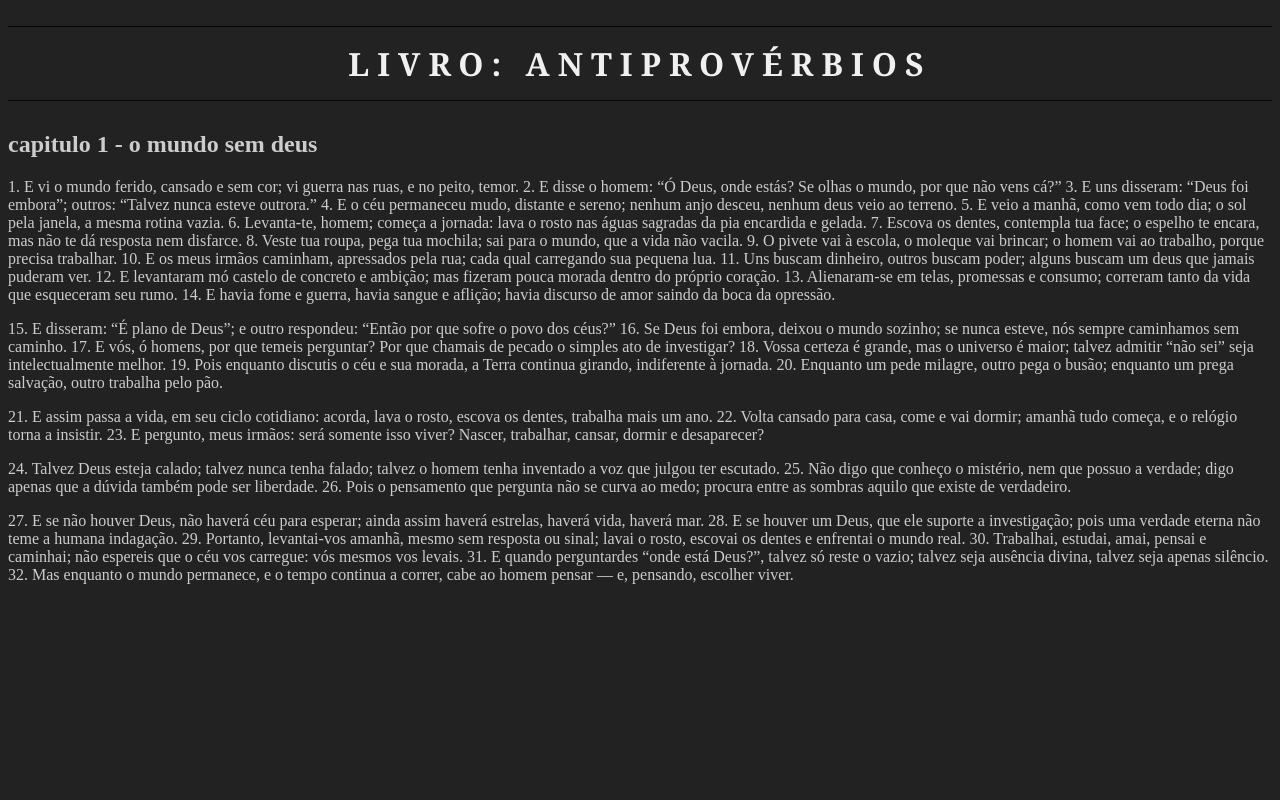
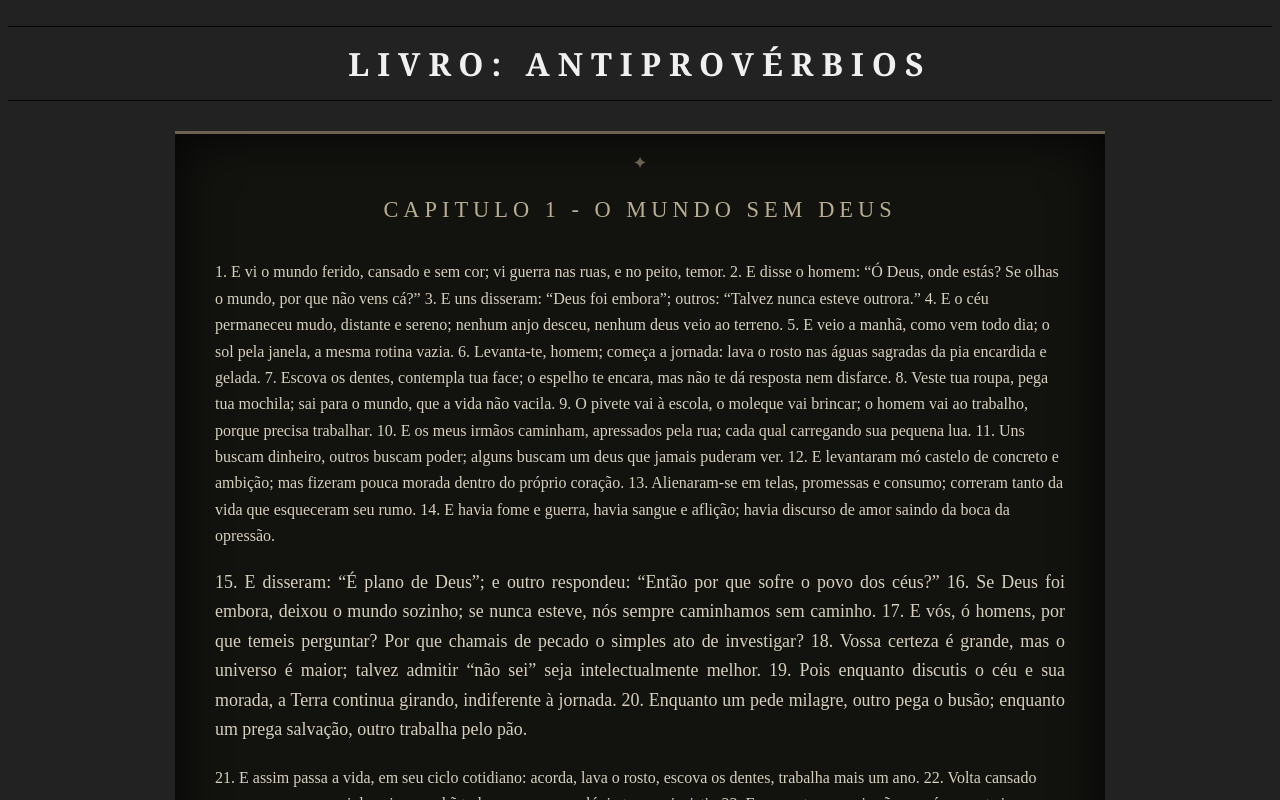
Before and after one commit to abiucas9/Pensamentiss-smo-Book, a plain HTML site: page index.html in a window 1280 px wide. Shown: the part 8800-9600 px from the top of the page. Before the commit the page ends 9400 px from the top, so only its background shows below. Drawn offline with Linux system fonts and the light colour scheme; a web font is replaced by a local one.

Commit message:
Update index.html

```diff
--- a/index.html
+++ b/index.html
@@ -125,9 +125,53 @@ font-size: 0.9em;
 letter-spacing: 5px;
 text-transform: uppercase;
 }
-	.antiproverbios {
+	.antiproverbios-book {
+    background-color: #12120f;
+    color: #d6d0bd;
+    padding: 40px;
+    border-top: 3px solid #6b6250;
+    border-bottom: 3px solid #6b6250;
+    font-family: 'Times New Roman', serif;
+    line-height: 1.65;
+    box-shadow: inset 0 0 50px rgba(0,0,0,0.85);
+    margin: 30px auto;
+    max-width: 850px;
+    position: relative;
+}
 
-	}
+.antiproverbios-book h2 {
+    color: #b8ad91;
+    text-transform: uppercase;
+    letter-spacing: 5px;
+    text-align: center;
+    font-size: 1.4em;
+    margin-bottom: 30px;
+    font-weight: normal;
+}
+
+.antiproverbios-book p {
+    margin-bottom: 20px;
+    text-align: justify;
+    font-size: 1.12em;
+}
+
+.antiproverbios-book strong {
+    color: #e0d6bc;
+}
+
+.antiproverbios-book em {
+    color: #c5baa0;
+}
+
+.antiproverbios-book::before {
+    content: "✦";
+    position: absolute;
+    top: 15px;
+    left: 50%;
+    transform: translateX(-50%);
+    color: #6b6250;
+    font-size: 18px;
+}
 </style>
 <body>
     <div class="prog-wrap"><div id="prog" class="prog"></div></div>    <header class="hero" id="top">
@@ -319,7 +363,7 @@ Ondas de som cantam em múltiplos de 3, campos eletromagnéticos se dobram em tr
 		<h1 style="margin:60px 0 30px; font-family: 'Georgia', serif; text-align: center; color: #f0f0f0; text-transform: uppercase; letter-spacing: 8px; border-top: 1px solid #050505; border-bottom: 1px solid #050505; padding: 15px;">
   Livro: Antiprovérbios
 </h1>
-		<div class="antiproverbios">
+		<div class="antiproverbios-book">
 <h2>capitulo 1 - o mundo sem deus</h2>
 1. E vi o mundo ferido, cansado e sem cor; vi guerra nas ruas, e no peito, temor. 2. E disse o homem: “Ó Deus, onde estás? Se olhas o mundo, por que não vens cá?”
 			3. E uns disseram: “Deus foi embora”; outros: “Talvez nunca esteve outrora.” 4. E o céu permaneceu mudo, distante e sereno; nenhum anjo desceu, nenhum deus veio ao terreno. 5. E veio a manhã, como vem todo dia; o sol pela janela, a mesma rotina vazia.
```
